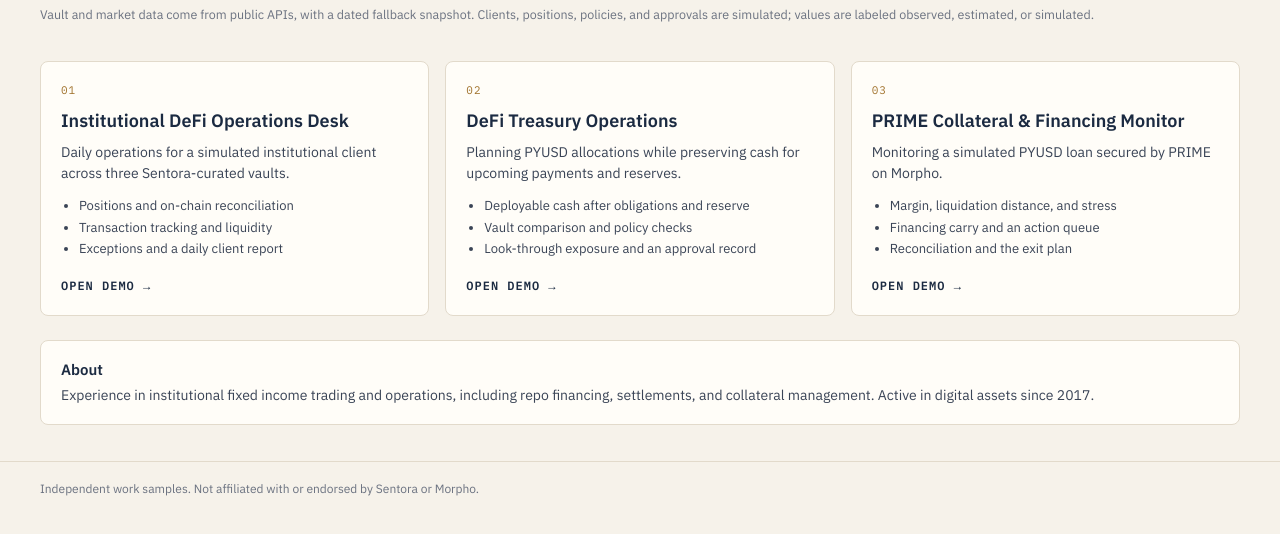
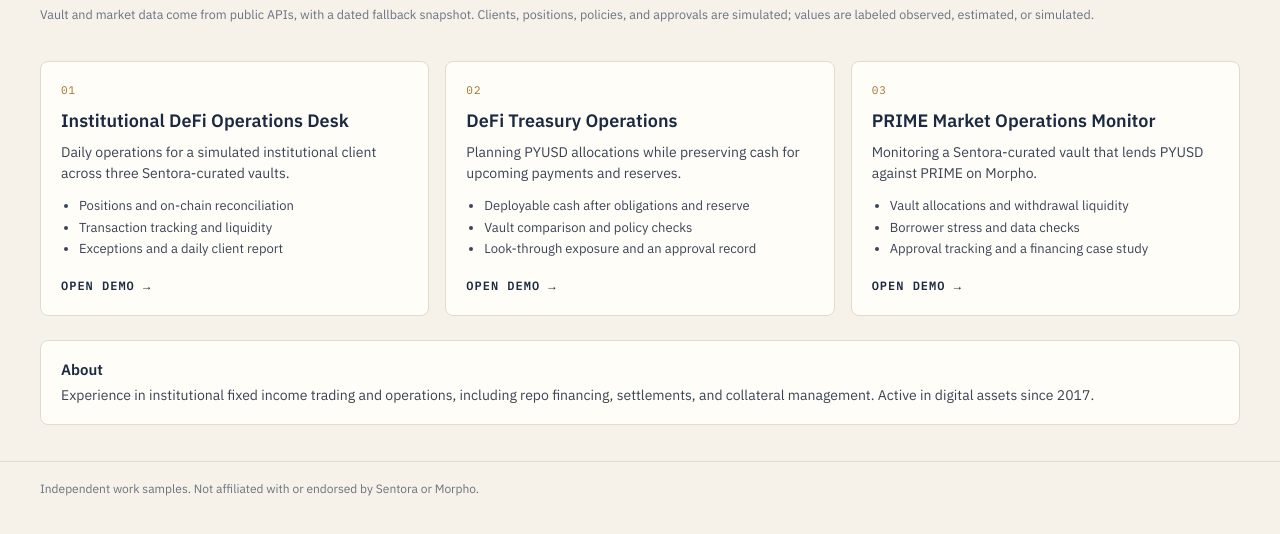
Before and after one commit to jthom-crypto/sentora, a plain HTML site: page index.html in a window 1280 px wide. Shown: the part 174-708 px from the top of the page. Drawn offline with Linux system fonts and the light colour scheme.

Commit message:
Add files via upload

```diff
--- a/index.html
+++ b/index.html
@@ -126,12 +126,12 @@
     </a>
     <a class="p" href="prime-monitor/">
       <span class="num">03</span>
-      <h2>PRIME Collateral &amp; Financing Monitor</h2>
-      <p class="d">Monitoring a simulated PYUSD loan secured by PRIME on Morpho.</p>
+      <h2>PRIME Market Operations Monitor</h2>
+      <p class="d">Monitoring a Sentora-curated vault that lends PYUSD against PRIME on Morpho.</p>
       <ul>
-        <li>Margin, liquidation distance, and stress</li>
-        <li>Financing carry and an action queue</li>
-        <li>Reconciliation and the exit plan</li>
+        <li>Vault allocations and withdrawal liquidity</li>
+        <li>Borrower stress and data checks</li>
+        <li>Approval tracking and a financing case study</li>
       </ul>
       <span class="go">Open demo &rarr;</span>
     </a>
```
